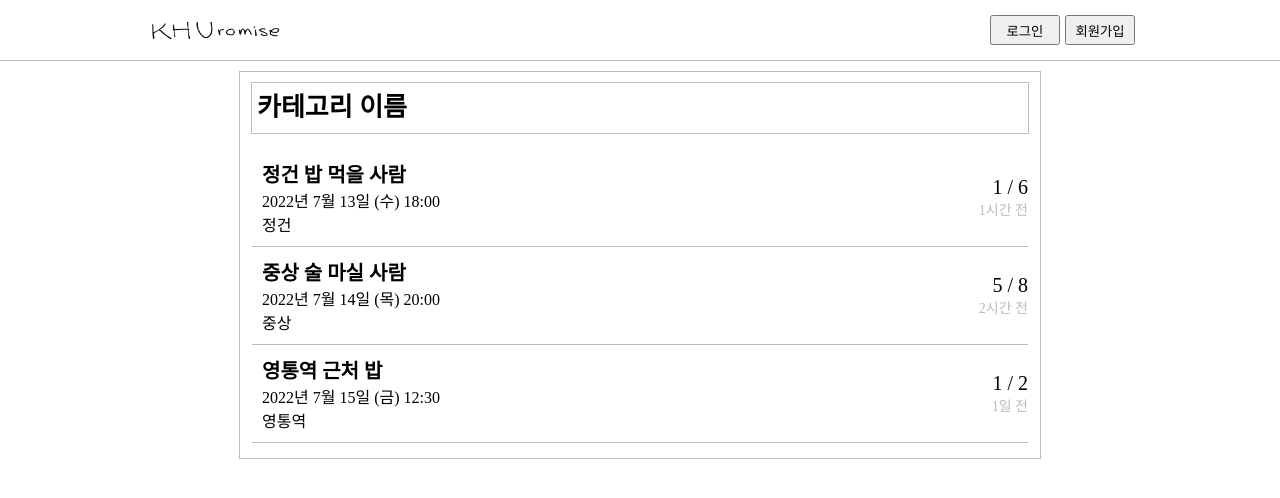
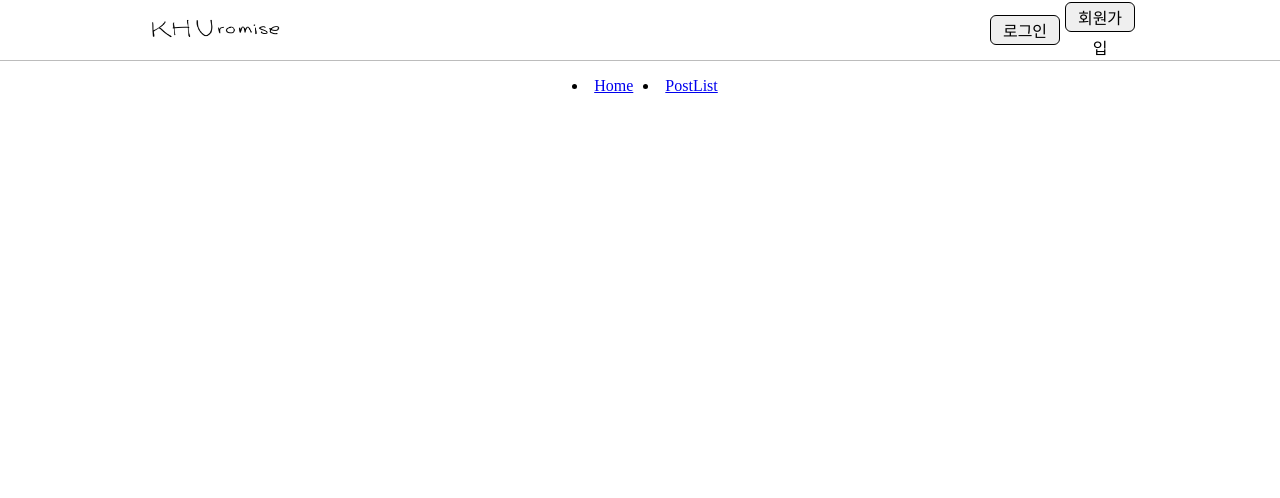
Before and after one commit to mucent/khuromise-frontend, a React (Create React App) app: page /createpost in a window 1280 px wide. Shown: the top 498 px of the page. Built offline with nearby package versions, Linux system fonts and the light colour scheme.

Commit message:
[UPDATE] router 설치

```diff
--- a/package.json
+++ b/package.json
@@ -9,6 +9,7 @@
     "react": "^18.2.0",
     "react-dom": "^18.2.0",
     "react-icons": "^4.4.0",
+    "react-router-dom": "^6.3.0",
     "react-scripts": "5.0.1",
     "styled-components": "^5.3.5",
     "web-vitals": "^2.1.4"
@@ -36,5 +37,8 @@
       "last 1 firefox version",
       "last 1 safari version"
     ]
+  },
+  "devDependencies": {
+    "cross-env": "^7.0.3"
   }
 }
--- a/src/App.js
+++ b/src/App.js
@@ -1,6 +1,8 @@
+import { BrowserRouter, Route, Routes } from "react-router-dom";
 import { createGlobalStyle } from "styled-components";
 import Header from "./components/Header/Header";
 import PostListTemplate from "./components/PostList/PostListTemplate";
+import TestBar from "./components/TestBar";
 
 const GlobalStyle = createGlobalStyle`
   display: flex;
@@ -12,11 +14,16 @@ const GlobalStyle = createGlobalStyle`
 
 function App() {
   return (
-    <>
-      <GlobalStyle />
-      <Header />
-      <PostListTemplate />
-    </>
+    <BrowserRouter>
+      <div>
+        <GlobalStyle />
+        <Header />
+        <TestBar />
+        <Routes>
+          <Route path="/post" element={<PostListTemplate />}></Route>
+        </Routes>
+      </div>
+    </BrowserRouter>
   );
 }
 
--- a/src/components/Header/Header.js
+++ b/src/components/Header/Header.js
@@ -1,5 +1,6 @@
 import styled from "styled-components";
 import logo from "./logo.png";
+import { Link } from "react-router-dom";
 
 const HeaderBlock = styled.div`
   width: 100%;
@@ -35,16 +36,28 @@ const LogRegButton = styled.button`
   width: 70px;
   height: 30px;
   margin-right: 5px;
+  border: 1px solid black;
+  border-radius: 6px;
+  font-size: 16px;
+
+  text-align: center;
+  line-height: 30px;
 `;
 
 const Header = () => {
   return (
     <HeaderBlock>
       <ItemBox>
-        <Logo src={logo} />
+        <Link to="/">
+          <Logo src={logo} />
+        </Link>
         <ButtonBox>
-          <LogRegButton>로그인</LogRegButton>
-          <LogRegButton>회원가입</LogRegButton>
+          <Link to="/login">
+            <LogRegButton>로그인</LogRegButton>
+          </Link>
+          <Link to="/register">
+            <LogRegButton>회원가입</LogRegButton>
+          </Link>
         </ButtonBox>
       </ItemBox>
     </HeaderBlock>
--- /dev/null
+++ b/src/components/TestBar.js
@@ -0,0 +1,30 @@
+import { Link } from "react-router-dom";
+import styled from "styled-components";
+
+const TestBarBlock = styled.div`
+  width: 100%;
+  height: 50px;
+
+  display: flex;
+  justify-content: center;
+  align-items: center;
+
+  li {
+    margin-left: 10px;
+  }
+`;
+
+const TestBar = () => {
+  return (
+    <TestBarBlock>
+      <li>
+        <Link to="/">Home</Link>
+      </li>
+      <li>
+        <Link to="/post">PostList</Link>
+      </li>
+    </TestBarBlock>
+  );
+};
+
+export default TestBar;
```
Also changed, not shown: 2 other files (tests, documents, lock files or other folders).
